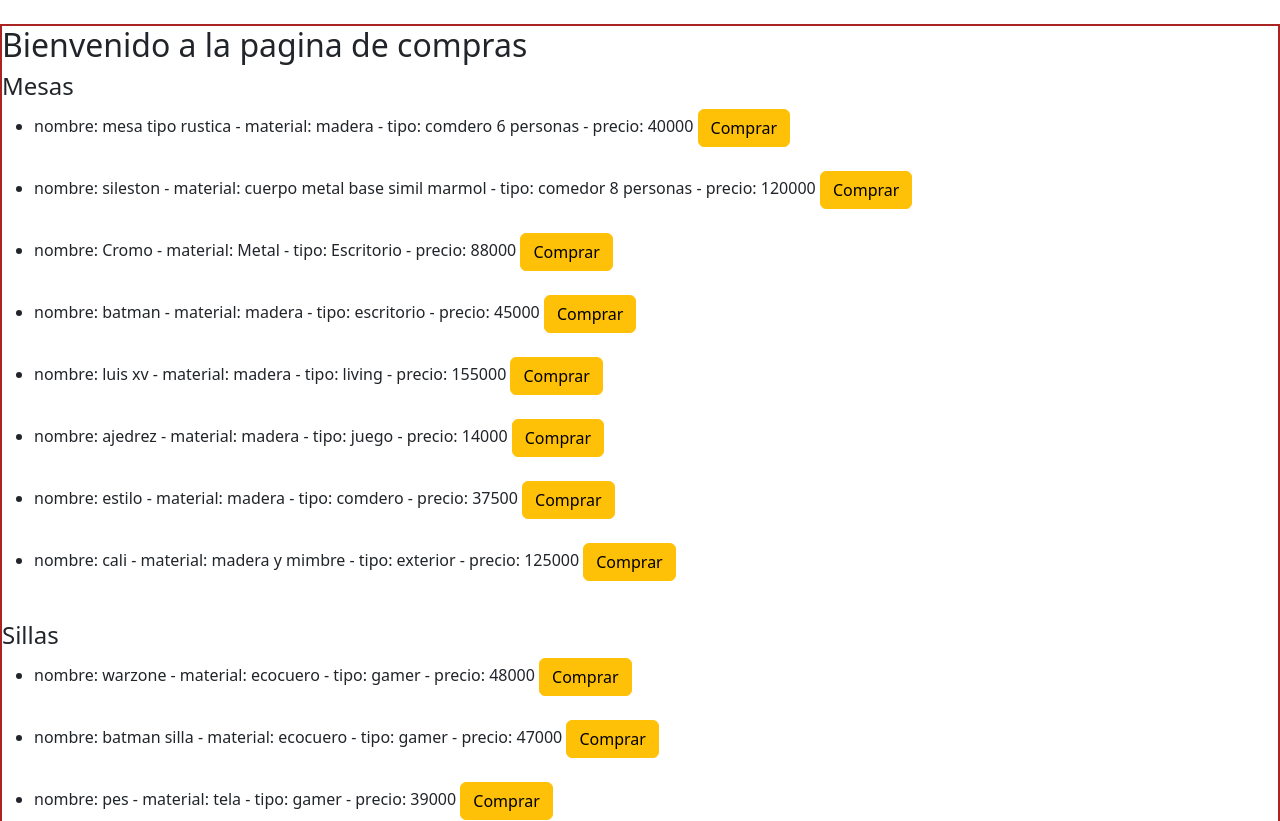
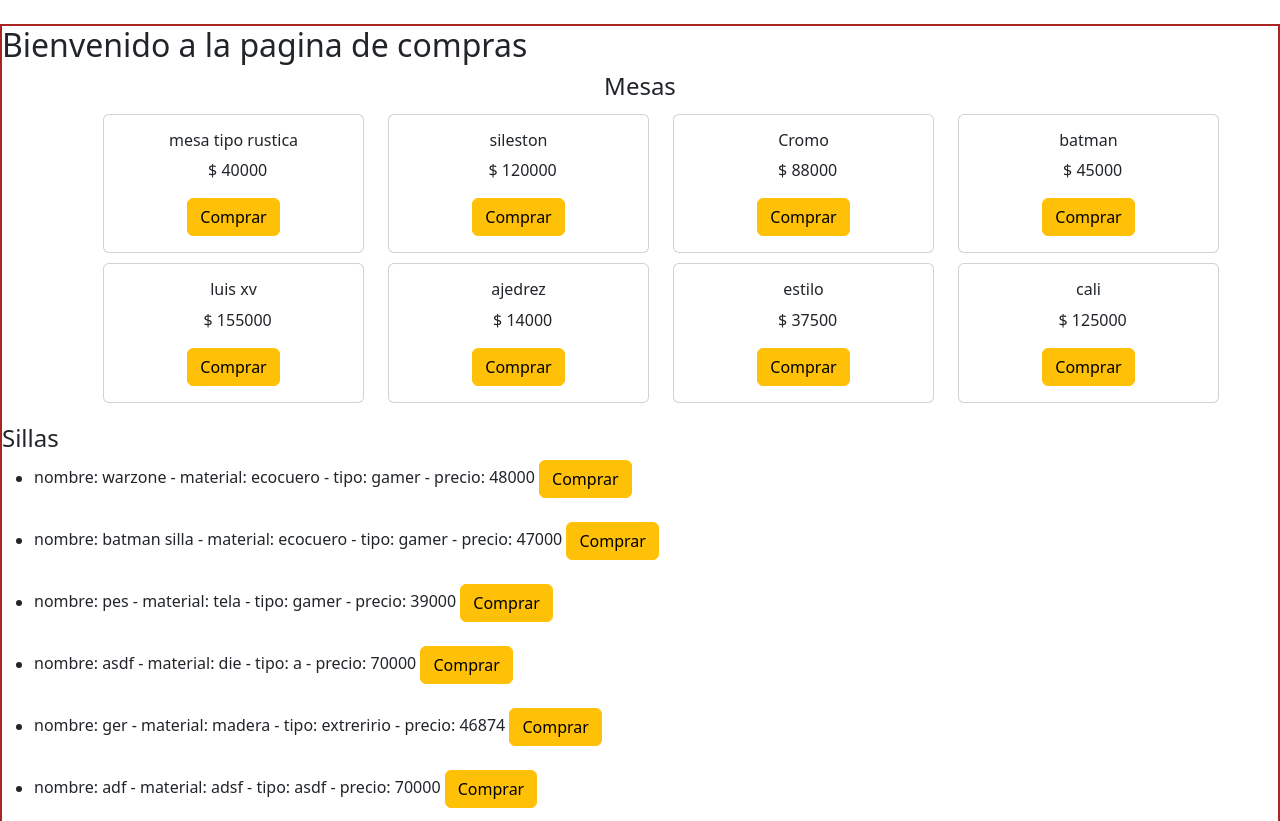
Before and after one commit to cnoz/muebles, a Django app: page /productos/compras/ in a window 1280 px wide. Shown: the part 56-877 px from the top of the page. Run offline with Django 4.2, Linux system fonts and the light colour scheme; data comes from the database, SQL or seed files in the repository; both versions use the stored data as it was after the commit; some libraries are stand-ins or nearby versions.

Commit message:
cambios compras html y agregue el avatar en compra exitosa

```diff
--- a/productos/template/compras.html
+++ b/productos/template/compras.html
@@ -6,16 +6,37 @@
 {% block contenido %}
 
 <h2>Bienvenido a la pagina de compras </h2>
-<h4>Mesas</h4>
+<h4 style="text-align: center;">Mesas</h4>
     <ul>
+    <div class="container">
+        <div class="row">
     {% for mesa in mesas %}
-        <li>
+        <div class="col-md-3">
+
+        <div class="card" style="width: 100%; margin: 5px 5px;">
+
+            <img src="" class="card-img-top">
+
+            <div class="card-body" style="text-align: center;">
+                <h6 class="card-title">{{mesa.nombre}}</h6>
+                <p class="card-text">&nbsp; $ {{mesa.precio}}</p>
+                <a href="/productos/compra_mesa/" class="btn btn-warning">Comprar</a>
+            </div>
+
+        </div>
+        </div>
+
+        <!--<li>
             {{ mesa }}
             <a href="/productos/compra_mesa/" class="btn btn-warning">Comprar</a>
-        </li>
+
+        </li>-->
         <br>
     {% endfor %}
+        </div>
+    </div>
     </ul>
+
 
     <h4>Sillas</h4>
     <ul>
@@ -27,6 +48,7 @@
     <br>
     {% endfor %}
     </ul>
+
 
     <h4>Sofa</h4>
     <ul>
--- a/productos/views.py
+++ b/productos/views.py
@@ -745,17 +745,33 @@ def carrito(request):
 
 
 def compra_silla(request):
-
-    return render(request, "compra_exitosa.html")
+    avatar = Avatar.objects.filter(user = request.user.id)
+    try:
+        avatar = avatar[0].image.url
+    except:
+        avatar = None
+    return render(request, "compra_exitosa.html",{'avatar': avatar})
 
 def compra_sofa(request):
-
-    return render(request, "compra_exitosa.html")
+    avatar = Avatar.objects.filter(user = request.user.id)
+    try:
+        avatar = avatar[0].image.url
+    except:
+        avatar = None
+    return render(request, "compra_exitosa.html",{'avatar': avatar})
 
 def compra_mesa(request):
-
-    return render(request, "compra_exitosa.html")
+    avatar = Avatar.objects.filter(user = request.user.id)
+    try:
+        avatar = avatar[0].image.url
+    except:
+        avatar = None
+    return render(request, "compra_exitosa.html",{'avatar': avatar})
 
 def compra_usuario(request):
-
-    return render(request, "compra_exitosa.html")
+    avatar = Avatar.objects.filter(user = request.user.id)
+    try:
+        avatar = avatar[0].image.url
+    except:
+        avatar = None
+    return render(request, "compra_exitosa.html",{'avatar': avatar})
```
Also changed, not shown: db.sqlite3.
